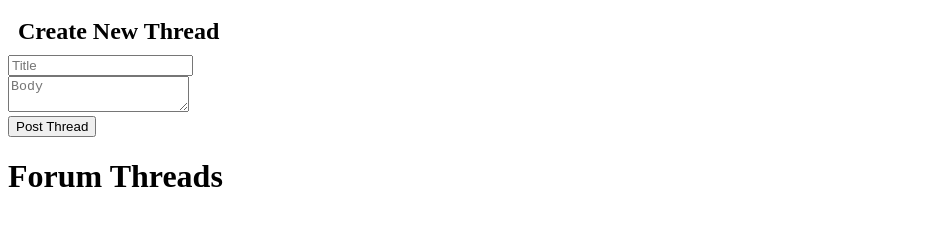
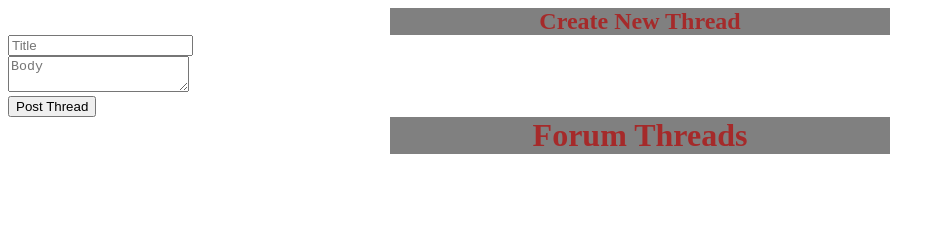
Before and after one commit to DemetriusSemanko/Strata-Labs, a plain HTML site: page frontend/index.html in a window 1280 px wide. Shown: the whole page, without its empty margins (0-945 px from the left). Drawn offline with Linux system fonts and the light colour scheme; files that its build step writes are made by us from their sources; no server answers.

Commit message:
Experimenting with CSS, not working yet
Still trying to get this working, but I will commit what I have now.

```diff
--- a/frontend/index.html
+++ b/frontend/index.html
@@ -1,11 +1,11 @@
 <!DOCTYPE html>
 <html>
 <head>
-    <link rel="stylesheet" href="styles.css">
+    <link rel="stylesheet" href="/css/styles.css">
     <title>Strata Labs Forum</title>
 </head>
 <body>
-    <h2 class="center">Create New Thread</h2>
+    <h2>Create New Thread</h2>
     <input id="newTitle" placeholder="Title"><br>
     <textarea id="newBody" placeholder="Body"></textarea><br>
     <button onclick="createThread()">Post Thread</button>
--- a/frontend/styles.css
+++ b/frontend/styles.css
@@ -1,5 +1,7 @@
-.center {
-    margin: auto;
-    width: 100%;
-    padding: 10px;
+h1, h2, h3 {
+    width:500px;
+    margin: 0 auto;
+    background: gray;
+    text-align: center;
+    color: brown;
 }
```
Also changed, not shown: docker-compose.yml (+5 -5 lines), frontend/thread.html (+1 -0 lines), 2 other files.
